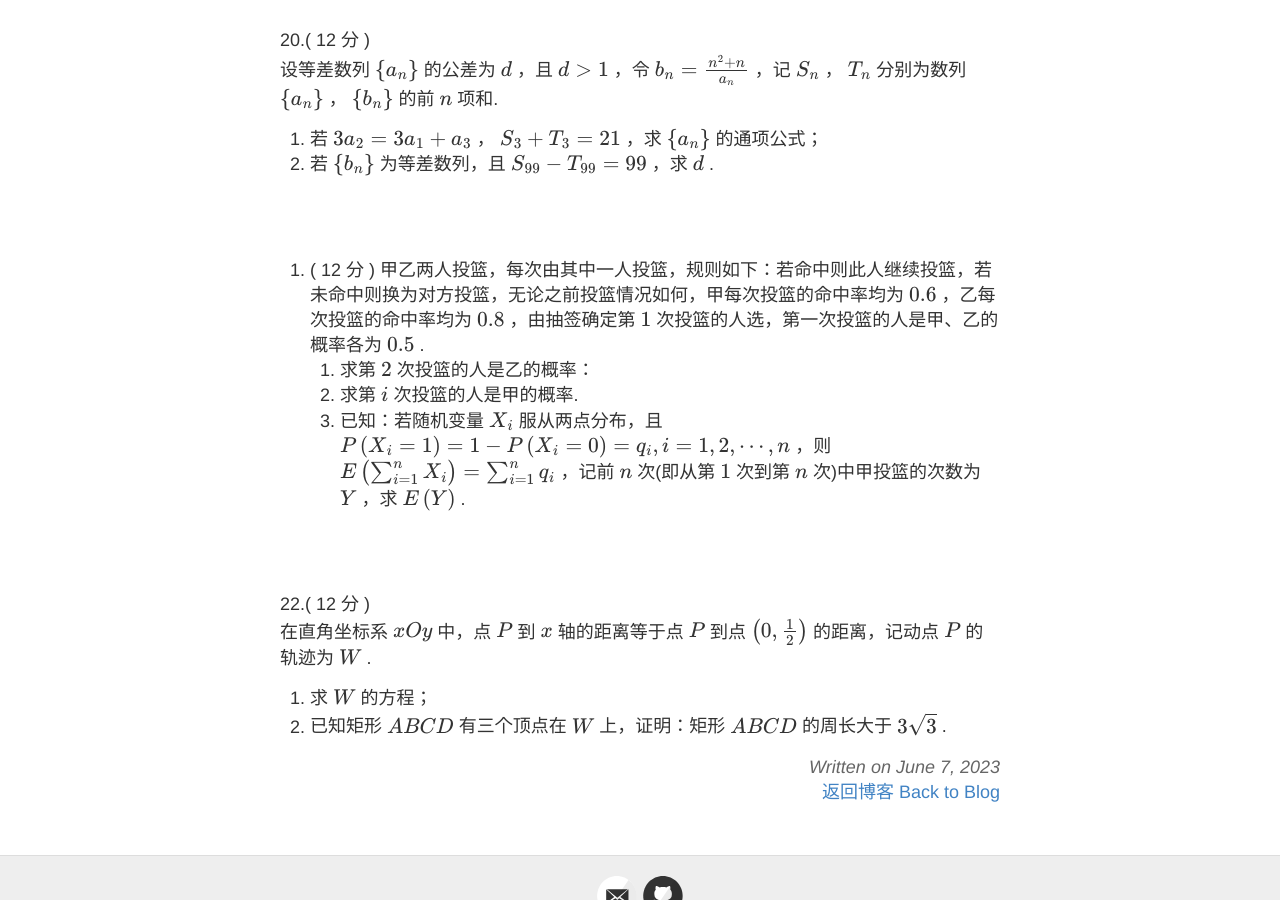
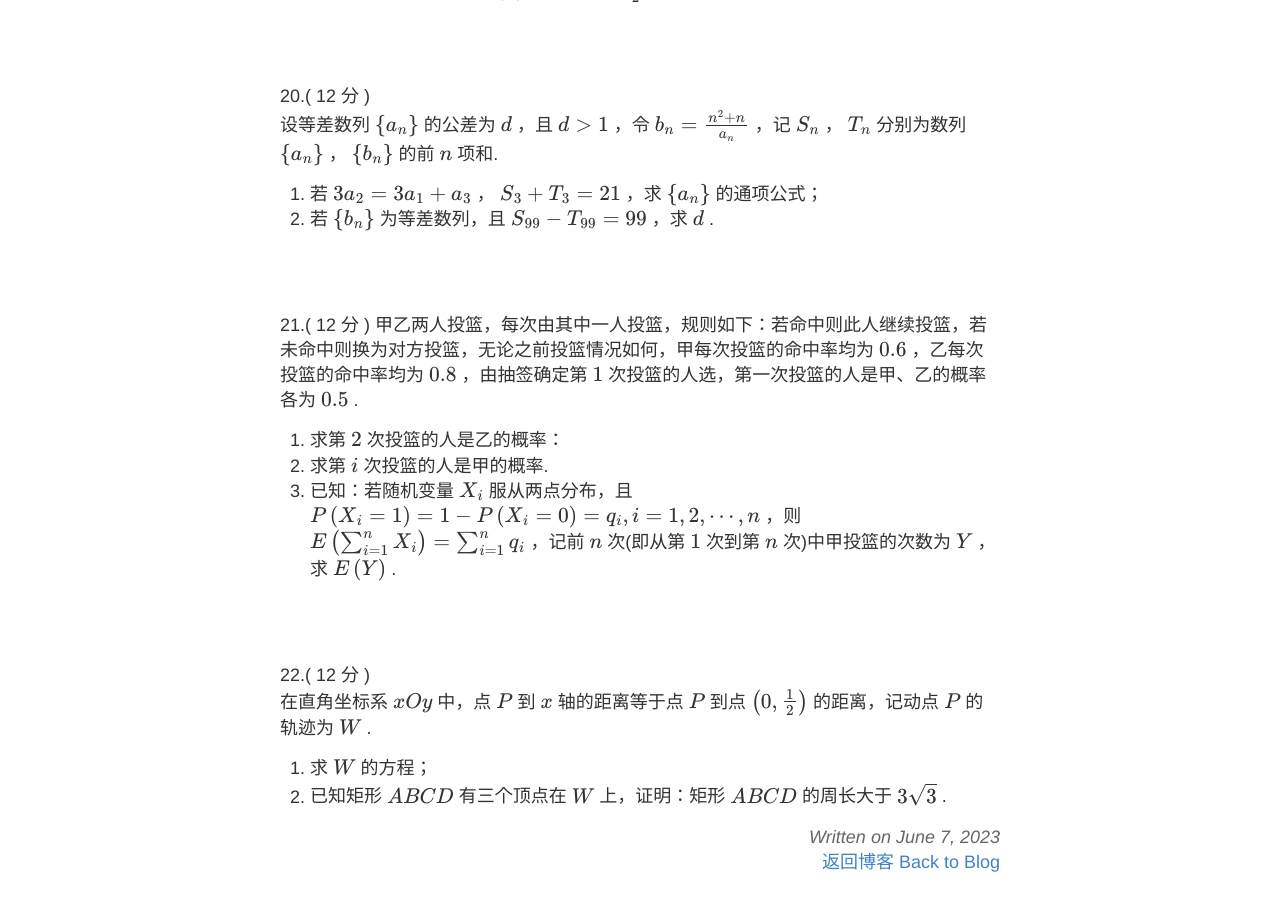
Before and after one commit to xieyuen/blog.github.io, a Jekyll site: the page built from _posts/2023-6-7-Math-Exam.md, in a window 1280 px wide and 900 px high, scrolled down 4358 px. Built offline with Jekyll 4.4.1, drawn with Linux system fonts in a browser that asks for light colours; some of the changed text lies outside the part shown.

Commit message:
Update 2023-6-7-Math-Exam.md

```diff
--- a/_posts/2023-6-7-Math-Exam.md
+++ b/_posts/2023-6-7-Math-Exam.md
@@ -68,6 +68,7 @@
     3. $ p_3 = 100 p_0 $
     4. $ p_1 \le 100 p_2 $
 
+<br>
 
 |    声源     | 与声源的距离 / $\mathrm{m}$ | 声压级 / $\mathrm{dB}$ |
 | :---------: | :-------: | :--------: |
@@ -75,6 +76,7 @@
 | 混合动力汽车 |    $10$   | $50$ ~ $60$ |
 |   电动汽车   |    $10$   |    $40$    |
 
+<br>
 
 11. 已知函数 $f(x)$ 的定义域为 $\mathbb{R}$ ， $f(xy) = y^2 f(x) + x^2 f(y) $ ，则 $(\qquad)$
     1. $ f(0) = 0 $
@@ -90,23 +92,23 @@
 
 ## 三、填空题
 
-13. 某学校开设了 $4$ 门体育类选修课和 $4$ 门艺术类选修课，学生需从这 $8$ 门课中选修 $2$ 门或 $3$ 门课，并且每类选修课至少选修 $1$ 门，则不同的选课方案共有______种(用数字作答).
+13.某学校开设了 $4$ 门体育类选修课和 $4$ 门艺术类选修课，学生需从这 $8$ 门课中选修 $2$ 门或 $3$ 门课，并且每类选修课至少选修 $1$ 门，则不同的选课方案共有______种(用数字作答).
 
-14. 在正四棱台 $ A B C D - A_1 B_1 C_1 D_1 $ 中， $ A B = 2 $ ， $ A_1 B_1 = 1 $ ， $ A A_1 = \sqrt{2} $ ，则该棱台的体积为______.
+14.在正四棱台 $ A B C D - A_1 B_1 C_1 D_1 $ 中， $ A B = 2 $ ， $ A_1 B_1 = 1 $ ， $ A A_1 = \sqrt{2} $ ，则该棱台的体积为______.
 
-15. 已知函数 $f(x) = \cos \omega x - 1 ( \omega > 0 ) $ 在区间 $[ 0, 2 \pi ]$ 有且仅有三个零点，则 $\omega$ 的取值范围是______.
+15.已知函数 $f(x) = \cos \omega x - 1 ( \omega > 0 ) $ 在区间 $[ 0, 2 \pi ]$ 有且仅有三个零点，则 $\omega$ 的取值范围是______.
 
-16. 已知双曲线 $ C: \frac{x^2}{a^2} - \frac{y^2}{b^2} = 1 ( a > 0 , b > 0 ) $ 的左右焦点分别为 $F_1$ ， $F_2$ . 点 $A$ 在 $C$ 上，点 $B$ 在 $y$ 轴上， $ \overrightarrow{F_1 A} \bot \overrightarrow{F_1 B} $ ， $ \overrightarrow{F_2 A} = - \frac{2}{3} \overrightarrow{F_2 B} $ ，则 $C$ 的离心率为______.
+16.已知双曲线 $ C: \frac{x^2}{a^2} - \frac{y^2}{b^2} = 1 ( a > 0 , b > 0 ) $ 的左右焦点分别为 $F_1$ ， $F_2$ . 点 $A$ 在 $C$ 上，点 $B$ 在 $y$ 轴上， $ \overrightarrow{F_1 A} \bot \overrightarrow{F_1 B} $ ， $ \overrightarrow{F_2 A} = - \frac{2}{3} \overrightarrow{F_2 B} $ ，则 $C$ 的离心率为______.
 
 ## 四、解答题
 
-17.( 10 分 ) <br> 已知在 $ \triangle A B C $ 中，$ A + B = 3 C $ ， $ 2 \sin \left( A - C \right) = \sin B $.<br>
+17.( 10 分 ) <br> 已知在 $ \triangle A B C $ 中，$ A + B = 3 C $ ， $ 2 \sin \left( A - C \right) = \sin B $.
 1. 求 $ \sin A $ ；
 2. 若 $ A B = 5 $ ， 求 $ A B $ 边上的高.
 
 <br><br>
 
-18.( 12 分 ) <br> 如图，在正四棱柱 $ A B C D - A _ { 1 } B _ { 1 } C  _ { 1 } D _ { 1 } $ 中，点 $ A _ { 2 } $ ， $ B _ { 2 } $ ， $ C _ { 2 } $ ， $ D _ { 2 } $ 分别在棱 $ A A _ { 1 } $ ， $ B B _ { 1 } $ ， $ C C _ { 1 } $ ， $ D D _ { 1 } $ 上， $ A A _ { 2 } = 1 $ ， $ B B _ { 2 } = D D _ { 2 } = 2 $ ， $ C C _ { 2 } = 3 $ .<br>
+18.( 12 分 ) <br> 如图，在正四棱柱 $ A B C D - A _ { 1 } B _ { 1 } C  _ { 1 } D _ { 1 } $ 中，点 $ A _ { 2 } $ ， $ B _ { 2 } $ ， $ C _ { 2 } $ ， $ D _ { 2 } $ 分别在棱 $ A A _ { 1 } $ ， $ B B _ { 1 } $ ， $ C C _ { 1 } $ ， $ D D _ { 1 } $ 上， $ A A _ { 2 } = 1 $ ， $ B B _ { 2 } = D D _ { 2 } = 2 $ ， $ C C _ { 2 } = 3 $ .
 1. 证明： $ B _ { 2 } C _ { 2 } // A _ { 2 } D _ { 2 } $ ；
 2. 点 $ P $ 在棱 $ B B _ { 1 } $ 上，当二面角 $ P - A _ { 2 } C  _ { 2 } - D _ { 2 } $ 为 $ 150 ^ { \circ } $ 时，求 $ B _ { 2 } P $ .
 
@@ -114,25 +116,25 @@
 
 <br><br>
 
-19.( 12 分 ) <br> 已知函数 $ f ( x ) = a ( e ^ { x } + a ) - x $<br>
+19.( 12 分 ) <br> 已知函数 $ f ( x ) = a ( e ^ { x } + a ) - x $
 1. 讨论 $ f ( x ) $ 的单调性；
 2. 证明：当 $ a > 0 $ 时， $ f ( x ) > 2 \ln a + \frac { 3 } { 2 } $ .
 
 <br><br>
 
-20.( 12 分 ) <br> 设等差数列 $ \left \\{ a _ { n } \right \\} $ 的公差为 $ d $ ，且 $ d > 1 $ ，令 $ b _ { n } = \frac { n ^ { 2 } + n } { a _ { n } } $ ，记 $ S _ { n } $ ， $ T _ { n } $ 分别为数列 $ \left \\{ a _ { n } \right \\} $ ， $ \left \\{ b _ { n } \right \\} $ 的前 $ n $ 项和.<br>
+20.( 12 分 ) <br> 设等差数列 $ \left \\{ a _ { n } \right \\} $ 的公差为 $ d $ ，且 $ d > 1 $ ，令 $ b _ { n } = \frac { n ^ { 2 } + n } { a _ { n } } $ ，记 $ S _ { n } $ ， $ T _ { n } $ 分别为数列 $ \left \\{ a _ { n } \right \\} $ ， $ \left \\{ b _ { n } \right \\} $ 的前 $ n $ 项和.
 1. 若 $ 3 a _ { 2 } = 3 a _ { 1 } + a _ { 3 } $ ， $ S _ { 3 } + T _ { 3 } = 21 $ ，求 $ \left \\{ a _ { n } \right \\} $ 的通项公式；
 2. 若 $ \left \\{ b _ { n } \right \\} $ 为等差数列，且 $ S _ { 99 } - T _ { 99 } = 99 $ ，求 $ d $ .
 
 <br><br>
 
-21. ( 12 分 ) 甲乙两人投篮，每次由其中一人投篮，规则如下：若命中则此人继续投篮，若未命中则换为对方投篮，无论之前投篮情况如何，甲每次投篮的命中率均为 $0.6$ ，乙每次投篮的命中率均为 $0.8$ ，由抽签确定第 $1$ 次投篮的人选，第一次投篮的人是甲、乙的概率各为 $0.5$ .
-    1. 求第 $2$ 次投篮的人是乙的概率：
-    2. 求第 $i$ 次投篮的人是甲的概率.
-    3. 已知：若随机变量 $X_i$ 服从两点分布，且 $ P \left( X_i = 1 \right) = 1 - P \left( X_i = 0 \right) = q_i, i = 1, 2, \cdots, n $ ，则 $ E \left( \sum_{i=1}^{n} X_i \right) = \sum_{i=1}^{n} q_i $ ，记前 $n$ 次(即从第 $1$ 次到第 $n$ 次)中甲投篮的次数为 $Y$ ，求 $E \left( Y \right)$ .
+21.( 12 分 ) 甲乙两人投篮，每次由其中一人投篮，规则如下：若命中则此人继续投篮，若未命中则换为对方投篮，无论之前投篮情况如何，甲每次投篮的命中率均为 $0.6$ ，乙每次投篮的命中率均为 $0.8$ ，由抽签确定第 $1$ 次投篮的人选，第一次投篮的人是甲、乙的概率各为 $0.5$ .
+1. 求第 $2$ 次投篮的人是乙的概率：
+2. 求第 $i$ 次投篮的人是甲的概率.
+3. 已知：若随机变量 $X_i$ 服从两点分布，且 $ P \left( X_i = 1 \right) = 1 - P \left( X_i = 0 \right) = q_i, i = 1, 2, \cdots, n $ ，则 $ E \left( \sum_{i=1}^{n} X_i \right) = \sum_{i=1}^{n} q_i $ ，记前 $n$ 次(即从第 $1$ 次到第 $n$ 次)中甲投篮的次数为 $Y$ ，求 $E \left( Y \right)$ .
 
 <br><br>
 
-22.( 12 分 ) <br> 在直角坐标系 $ x O y $ 中，点 $ P $ 到 $ x $ 轴的距离等于点 $ P $ 到点 $ \left ( 0 , \frac {1} {2} \right ) $ 的距离，记动点 $ P $ 的轨迹为 $ W $ .<br>
+22.( 12 分 ) <br> 在直角坐标系 $ x O y $ 中，点 $ P $ 到 $ x $ 轴的距离等于点 $ P $ 到点 $ \left ( 0 , \frac {1} {2} \right ) $ 的距离，记动点 $ P $ 的轨迹为 $ W $ .
 1. 求 $ W $ 的方程；
 2. 已知矩形 $ A B C D $ 有三个顶点在 $ W $ 上，证明：矩形 $ A B C D $ 的周长大于 $ 3 \sqrt { 3 } $ .
```
